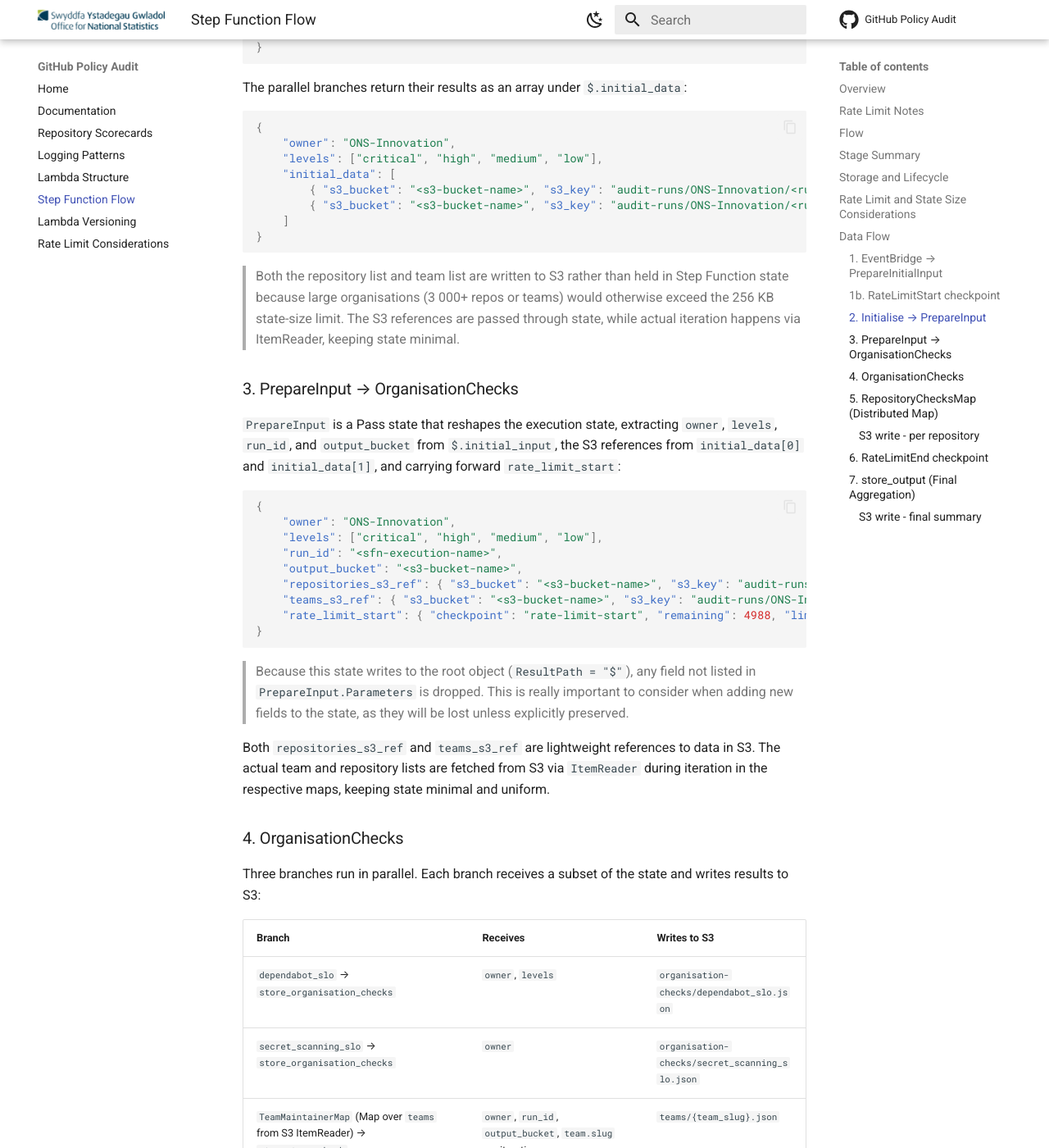
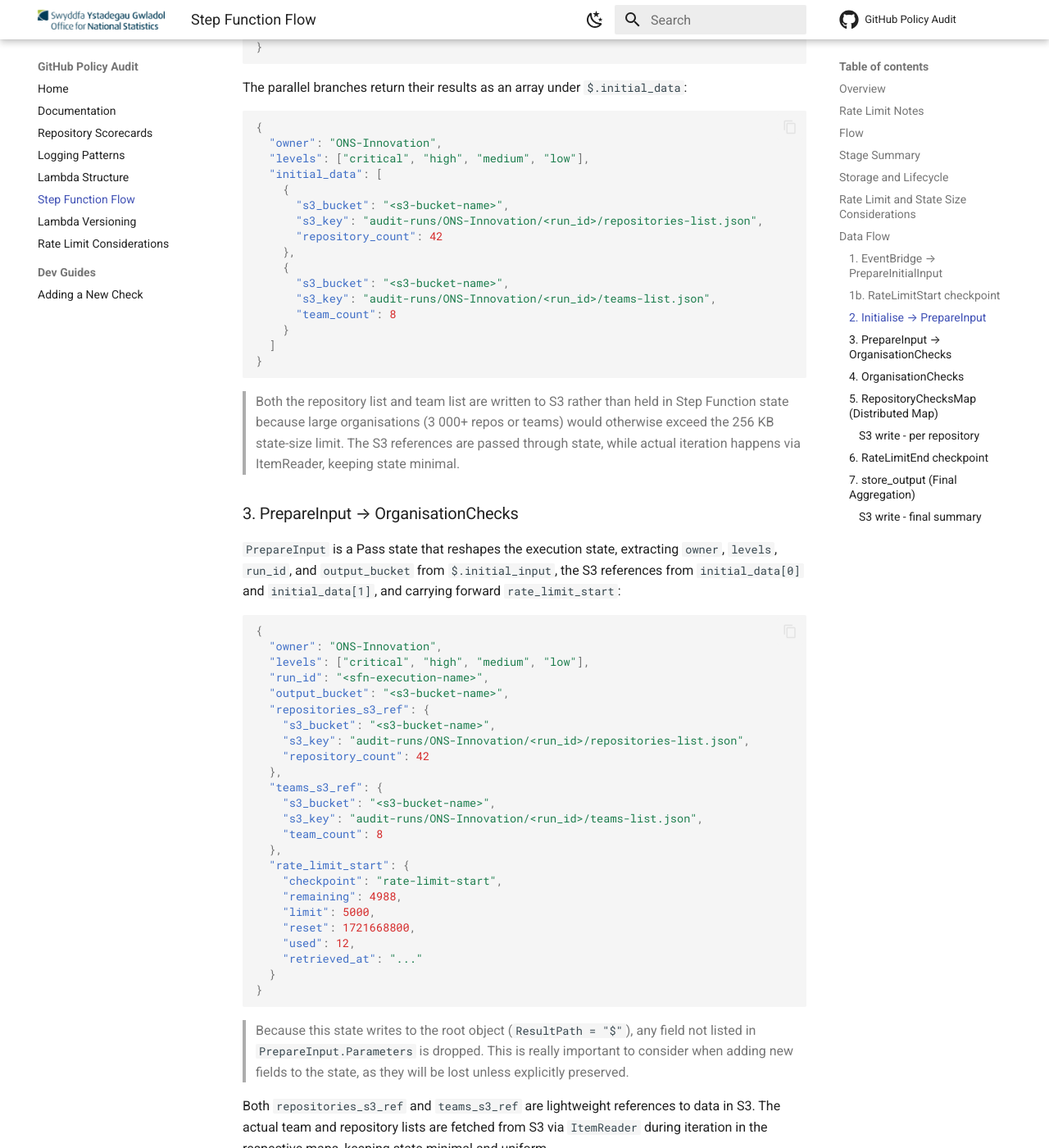
Before and after one commit to ONS-Innovation/keh-github-policy-audit, an MkDocs documentation site: the page built from docs/step-function-flow.md, in a window 1280 px wide and 1400 px high, scrolled down 5336 px. Shown: the whole window at 82% size. Built offline with MkDocs 1.6.1 and Material for MkDocs 9.7.7, drawn with Linux system fonts in a browser that asks for light colours; comment, search, counter and statistics services are not loaded; some of the changed text lies outside the part shown.

Commit message:
Developer guide on adding new checks (#17)
* update docs on adding new checks

* update docs on organisation terraform tests

* Add checklist and move document into separate directory

* lint fix

* generalise documentation

* lint

* lint files

* bump deps

````diff
--- a/docs/step-function-flow.md
+++ b/docs/step-function-flow.md
@@ -99,20 +99,20 @@
 
 ## Stage Summary
 
-| Stage | State Type | Lambdas |
-| --- | --- | --- |
-| Prepare initial input | `Pass` | None (injects `run_id` and `output_bucket` into `$.initial_input`) |
-| Rate-limit start | `Task` | `rate_limit` (`checkpoint=rate-limit-start`) |
-| Initialise | `Parallel` | `list_repositories` (writes to S3, returns reference), `list_teams` (writes to S3, returns reference) |
-| Prepare input | `Pass` | None (reshapes root state; promotes S3 refs and `rate_limit_start`) |
-| Organisation checks | `Parallel` (extensible via `organisation_check_names`) | `dependabot_slo`, `secret_scanning_slo` → `store_organisation_checks` (one file per check) |
-| Team checks | `Map` → `Parallel` (runs all team checks in parallel per team, extensible via `team_check_names`) | `team_maintainer` (and other team checks as added) |
-| Team checks format | `Pass` | None (reformats check results array to dict) |
-| Team checks write | `Task` | `store_team_checks` (aggregates checks and writes per team to S3) |
-| Repository checks | `Map` (Mode=`DISTRIBUTED`, MaxConcurrency=5) + `Parallel` | `codeowners`, `dependabot`, `external_pull_request`, `gitignore`, `inactivity`, `license`, `naming_convention`, `pirr`, `readme`, `repository_access`, `security_scanning`, `branch_protection` |
-| Repo output write | `Task` | `store_repository_output` |
-| Rate-limit end | `Task` | `rate_limit` (`checkpoint=rate-limit-end`) |
-| Final aggregation | `Task` | `store_output` |
+| Stage                 | State Type                                                                                        | Lambdas                                                                                                                                                                                         |
+| --------------------- | ------------------------------------------------------------------------------------------------- | ----------------------------------------------------------------------------------------------------------------------------------------------------------------------------------------------- |
+| Prepare initial input | `Pass`                                                                                            | None (injects `run_id` and `output_bucket` into `$.initial_input`)                                                                                                                              |
+| Rate-limit start      | `Task`                                                                                            | `rate_limit` (`checkpoint=rate-limit-start`)                                                                                                                                                    |
+| Initialise            | `Parallel`                                                                                        | `list_repositories` (writes to S3, returns reference), `list_teams` (writes to S3, returns reference)                                                                                           |
+| Prepare input         | `Pass`                                                                                            | None (reshapes root state; promotes S3 refs and `rate_limit_start`)                                                                                                                             |
+| Organisation checks   | `Parallel` (extensible via `organisation_check_names`)                                            | `dependabot_slo`, `secret_scanning_slo` → `store_organisation_checks` (one file per check)                                                                                                      |
+| Team checks           | `Map` → `Parallel` (runs all team checks in parallel per team, extensible via `team_check_names`) | `team_maintainer` (and other team checks as added)                                                                                                                                              |
+| Team checks format    | `Pass`                                                                                            | None (reformats check results array to dict)                                                                                                                                                    |
+| Team checks write     | `Task`                                                                                            | `store_team_checks` (aggregates checks and writes per team to S3)                                                                                                                               |
+| Repository checks     | `Map` (Mode=`DISTRIBUTED`, MaxConcurrency=5) + `Parallel`                                         | `codeowners`, `dependabot`, `external_pull_request`, `gitignore`, `inactivity`, `license`, `naming_convention`, `pirr`, `readme`, `repository_access`, `security_scanning`, `branch_protection` |
+| Repo output write     | `Task`                                                                                            | `store_repository_output`                                                                                                                                                                       |
+| Rate-limit end        | `Task`                                                                                            | `rate_limit` (`checkpoint=rate-limit-end`)                                                                                                                                                      |
+| Final aggregation     | `Task`                                                                                            | `store_output`                                                                                                                                                                                  |
 
 ## Storage and Lifecycle
 
@@ -158,8 +158,8 @@
 
 ```json
 {
-    "owner": "ONS-Innovation",
-    "levels": ["critical", "high", "medium", "low"]
+  "owner": "ONS-Innovation",
+  "levels": ["critical", "high", "medium", "low"]
 }
 ```
 
@@ -167,14 +167,14 @@
 
 ```json
 {
+  "owner": "ONS-Innovation",
+  "levels": ["critical", "high", "medium", "low"],
+  "initial_input": {
     "owner": "ONS-Innovation",
     "levels": ["critical", "high", "medium", "low"],
-    "initial_input": {
-        "owner": "ONS-Innovation",
-        "levels": ["critical", "high", "medium", "low"],
-        "run_id": "<sfn-execution-name>",
-        "output_bucket": "<s3-bucket-name>"
-    }
+    "run_id": "<sfn-execution-name>",
+    "output_bucket": "<s3-bucket-name>"
+  }
 }
 ```
 
@@ -186,8 +186,8 @@
 
 ```json
 {
-    "owner": "ONS-Innovation",
-    "checkpoint": "rate-limit-start"
+  "owner": "ONS-Innovation",
+  "checkpoint": "rate-limit-start"
 }
 ```
 
@@ -199,10 +199,10 @@
 
 ```json
 {
-    "s3_bucket": "<s3-bucket-name>",
-    "s3_key": "audit-runs/ONS-Innovation/<run_id>/repositories-list.json",
-    "repository_count": 42,
-    "environment": "prod"
+  "s3_bucket": "<s3-bucket-name>",
+  "s3_key": "audit-runs/ONS-Innovation/<run_id>/repositories-list.json",
+  "repository_count": 42,
+  "environment": "prod"
 }
 ```
 
@@ -210,12 +210,20 @@
 
 ```json
 {
-    "owner": "ONS-Innovation",
-    "levels": ["critical", "high", "medium", "low"],
-    "initial_data": [
-        { "s3_bucket": "<s3-bucket-name>", "s3_key": "audit-runs/ONS-Innovation/<run_id>/repositories-list.json", "repository_count": 42 },
-        { "s3_bucket": "<s3-bucket-name>", "s3_key": "audit-runs/ONS-Innovation/<run_id>/teams-list.json", "team_count": 8 }
-    ]
+  "owner": "ONS-Innovation",
+  "levels": ["critical", "high", "medium", "low"],
+  "initial_data": [
+    {
+      "s3_bucket": "<s3-bucket-name>",
+      "s3_key": "audit-runs/ONS-Innovation/<run_id>/repositories-list.json",
+      "repository_count": 42
+    },
+    {
+      "s3_bucket": "<s3-bucket-name>",
+      "s3_key": "audit-runs/ONS-Innovation/<run_id>/teams-list.json",
+      "team_count": 8
+    }
+  ]
 }
 ```
 
@@ -227,13 +235,28 @@
 
 ```json
 {
-    "owner": "ONS-Innovation",
-    "levels": ["critical", "high", "medium", "low"],
-    "run_id": "<sfn-execution-name>",
-    "output_bucket": "<s3-bucket-name>",
-    "repositories_s3_ref": { "s3_bucket": "<s3-bucket-name>", "s3_key": "audit-runs/ONS-Innovation/<run_id>/repositories-list.json", "repository_count": 42 },
-    "teams_s3_ref": { "s3_bucket": "<s3-bucket-name>", "s3_key": "audit-runs/ONS-Innovation/<run_id>/teams-list.json", "team_count": 8 },
-    "rate_limit_start": { "checkpoint": "rate-limit-start", "remaining": 4988, "limit": 5000, "reset": 1721668800, "used": 12, "retrieved_at": "..." }
+  "owner": "ONS-Innovation",
+  "levels": ["critical", "high", "medium", "low"],
+  "run_id": "<sfn-execution-name>",
+  "output_bucket": "<s3-bucket-name>",
+  "repositories_s3_ref": {
+    "s3_bucket": "<s3-bucket-name>",
+    "s3_key": "audit-runs/ONS-Innovation/<run_id>/repositories-list.json",
+    "repository_count": 42
+  },
+  "teams_s3_ref": {
+    "s3_bucket": "<s3-bucket-name>",
+    "s3_key": "audit-runs/ONS-Innovation/<run_id>/teams-list.json",
+    "team_count": 8
+  },
+  "rate_limit_start": {
+    "checkpoint": "rate-limit-start",
+    "remaining": 4988,
+    "limit": 5000,
+    "reset": 1721668800,
+    "used": 12,
+    "retrieved_at": "..."
+  }
 }
 ```
 
@@ -245,11 +268,11 @@
 
 Three branches run in parallel. Each branch receives a subset of the state and writes results to S3:
 
-| Branch | Receives | Writes to S3 |
-| --- | --- | --- |
-| `dependabot_slo` → `store_organisation_checks` | `owner`, `levels` | `organisation-checks/dependabot_slo.json` |
-| `secret_scanning_slo` → `store_organisation_checks` | `owner` | `organisation-checks/secret_scanning_slo.json` |
-| `TeamMaintainerMap` (Map over `teams` from S3 ItemReader) → `store_team_check` | `owner`, `run_id`, `output_bucket`, `team.slug` per iteration | `teams/{team_slug}.json` |
+| Branch                                                                         | Receives                                                      | Writes to S3                                   |
+| ------------------------------------------------------------------------------ | ------------------------------------------------------------- | ---------------------------------------------- |
+| `dependabot_slo` → `store_organisation_checks`                                 | `owner`, `levels`                                             | `organisation-checks/dependabot_slo.json`      |
+| `secret_scanning_slo` → `store_organisation_checks`                            | `owner`                                                       | `organisation-checks/secret_scanning_slo.json` |
+| `TeamMaintainerMap` (Map over `teams` from S3 ItemReader) → `store_team_check` | `owner`, `run_id`, `output_bucket`, `team.slug` per iteration | `teams/{team_slug}.json`                       |
 
 The organisation-level check Lambdas return their results:
 
@@ -271,10 +294,18 @@
 
 ```json
 {
-    "owner": "ONS-Innovation",
-    "run_id": "<sfn-execution-name>",
-    "output_bucket": "<s3-bucket-name>",
-    "repository": { "name": "repo-a", "data": { "default_branch": "main", "updated_at": "...", "visibility": "private", "security_and_analysis": {} } }
+  "owner": "ONS-Innovation",
+  "run_id": "<sfn-execution-name>",
+  "output_bucket": "<s3-bucket-name>",
+  "repository": {
+    "name": "repo-a",
+    "data": {
+      "default_branch": "main",
+      "updated_at": "...",
+      "visibility": "private",
+      "security_and_analysis": {}
+    }
+  }
 }
 ```
 
@@ -290,14 +321,14 @@
 
 ```json
 {
-    "owner": "ONS-Innovation",
-    "run_id": "<sfn-execution-name>",
-    "output_bucket": "<s3-bucket-name>",
-    "repository_name": "repo-a",
-    "checks": [
-        { "check_name": "readme",      "result": "pass", "message": "..." },
-        { "check_name": "codeowners",  "result": "fail", "message": "..." }
-    ]
+  "owner": "ONS-Innovation",
+  "run_id": "<sfn-execution-name>",
+  "output_bucket": "<s3-bucket-name>",
+  "repository_name": "repo-a",
+  "checks": [
+    { "check_name": "readme", "result": "pass", "message": "..." },
+    { "check_name": "codeowners", "result": "fail", "message": "..." }
+  ]
 }
 ```
 
@@ -321,8 +352,8 @@
 
 ```json
 {
-    "owner": "ONS-Innovation",
-    "checkpoint": "rate-limit-end"
+  "owner": "ONS-Innovation",
+  "checkpoint": "rate-limit-end"
 }
 ```
 
@@ -340,11 +371,25 @@
 
 ```json
 {
-    "owner": "ONS-Innovation",
-    "run_id": "<sfn-execution-name>",
-    "output_bucket": "<s3-bucket-name>",
-    "rate_limit_start": { "checkpoint": "rate-limit-start", "remaining": 4988, "limit": 5000, "reset": 1721668800, "used": 12, "retrieved_at": "..." },
-    "rate_limit_end": { "checkpoint": "rate-limit-end", "remaining": 4321, "limit": 5000, "reset": 1721668800, "used": 679, "retrieved_at": "..." }
+  "owner": "ONS-Innovation",
+  "run_id": "<sfn-execution-name>",
+  "output_bucket": "<s3-bucket-name>",
+  "rate_limit_start": {
+    "checkpoint": "rate-limit-start",
+    "remaining": 4988,
+    "limit": 5000,
+    "reset": 1721668800,
+    "used": 12,
+    "retrieved_at": "..."
+  },
+  "rate_limit_end": {
+    "checkpoint": "rate-limit-end",
+    "remaining": 4321,
+    "limit": 5000,
+    "reset": 1721668800,
+    "used": 679,
+    "retrieved_at": "..."
+  }
 }
 ```
 
@@ -366,45 +411,59 @@
 
 ```json
 {
-    "owner": "ONS-Innovation",
-    "repositories": {
-        "repo-a": {
-            "checks": {
-                "readme": {
-                    "result": "pass",
-                    "message": "..."
-                }
-            },
-            "is_compliant": true,
-            "rating": "non-compliant"
+  "owner": "ONS-Innovation",
+  "repositories": {
+    "repo-a": {
+      "checks": {
+        "readme": {
+          "result": "pass",
+          "message": "..."
         }
-    },
-    "organisation_checks": {
-        "dependabot_slo": { "result": "pass", "message": "..." }
-    },
-    "teams": {
-        "team-a": {
-            "checks": {
-                "team_maintainer": {
-                    "result": "pass",
-                    "message": "..."
-                }
-            },
-            "is_compliant": true
+      },
+      "is_compliant": true,
+      "rating": "non-compliant"
+    }
+  },
+  "organisation_checks": {
+    "dependabot_slo": { "result": "pass", "message": "..." }
+  },
+  "teams": {
+    "team-a": {
+      "checks": {
+        "team_maintainer": {
+          "result": "pass",
+          "message": "..."
         }
-    },
-    "summary": {
-        "total_repositories": 1,
-        "compliant_repositories": 1,
-        "total_teams": 1,
-        "compliant_teams": 1,
-        "repository_checks": { "readme": { "total": 1, "compliant": 1 } },
-        "organisation_checks": { "dependabot_slo": { "compliant": true } },
-        "team_checks": { "team_maintainer": { "total": 1, "compliant": 1 } }
-    },
-    "rate-limit-start": { "checkpoint": "rate-limit-start", "remaining": 4988, "limit": 5000, "reset": 1721668800, "used": 12, "retrieved_at": "..." },
-    "rate-limit-end": { "checkpoint": "rate-limit-end", "remaining": 4321, "limit": 5000, "reset": 1721668800, "used": 679, "retrieved_at": "..." },
-    "timestamp": "2026-07-16T08:00:00+00:00"
+      },
+      "is_compliant": true
+    }
+  },
+  "summary": {
+    "total_repositories": 1,
+    "compliant_repositories": 1,
+    "total_teams": 1,
+    "compliant_teams": 1,
+    "repository_checks": { "readme": { "total": 1, "compliant": 1 } },
+    "organisation_checks": { "dependabot_slo": { "compliant": true } },
+    "team_checks": { "team_maintainer": { "total": 1, "compliant": 1 } }
+  },
+  "rate-limit-start": {
+    "checkpoint": "rate-limit-start",
+    "remaining": 4988,
+    "limit": 5000,
+    "reset": 1721668800,
+    "used": 12,
+    "retrieved_at": "..."
+  },
+  "rate-limit-end": {
+    "checkpoint": "rate-limit-end",
+    "remaining": 4321,
+    "limit": 5000,
+    "reset": 1721668800,
+    "used": 679,
+    "retrieved_at": "..."
+  },
+  "timestamp": "2026-07-16T08:00:00+00:00"
 }
 ```
 
--- a/mkdocs.yml
+++ b/mkdocs.yml
@@ -12,6 +12,8 @@
   - Step Function Flow: step-function-flow.md
   - Lambda Versioning: lambda-versioning.md
   - Rate Limit Considerations: rate-limit-considerations.md
+  - Dev Guides:
+      - Adding a New Check: dev_guides/adding-new-check.md
 theme:
   name: material
   language: en
````
Also changed, not shown: docs/dev_guides/adding-new-check.md (added, +129 -0 lines), docs/logging-patterns.md (+2 -4 lines), docs/repository-scorecards.md (+2 -8 lines), 1 other file.
